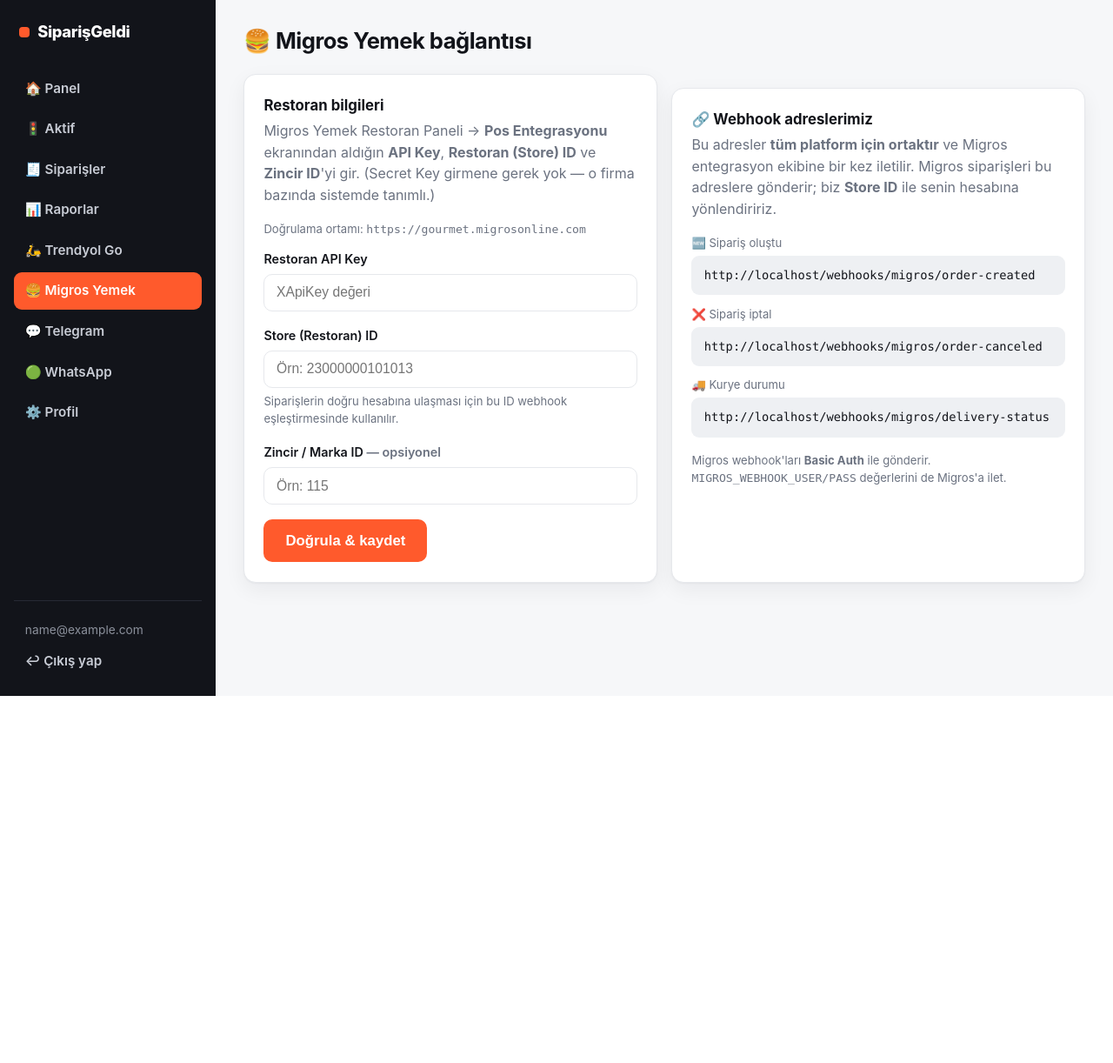
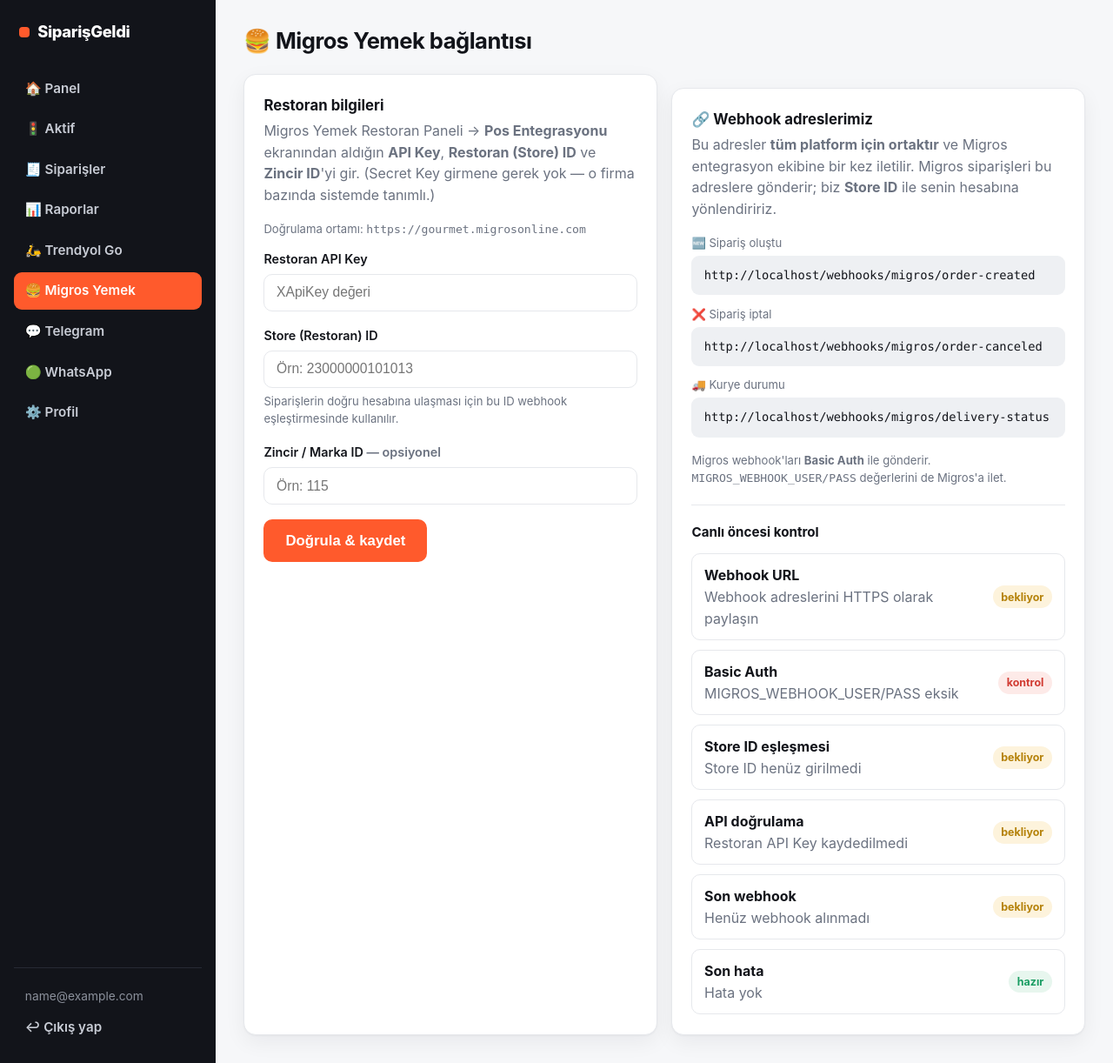
Before and after one commit to canakboyraz/siparisgeldi, a Flask app: page /panel/migros in a window 1280 px wide. Shown: the whole page at 87% size. Before the commit the page ends 800 px from the top, so only its background shows below. Run offline with Flask 3, Linux system fonts and the light colour scheme; the visitor is signed in with stand-in values (Sample User, id 1); data that the repository does not hold is empty.

Commit message:
Harden Migros go-live checks

```diff
--- a/routes/dashboard.py
+++ b/routes/dashboard.py
@@ -175,7 +175,6 @@ def trendyolgo_setup():
 @login_required
 def migros_setup():
     intg = Integration.query.filter_by(user_id=current_user.id, platform="migros").first()
-    migros_api_base = current_app.config.get("MIGROS_API_BASE")
 
     if request.method == "POST":
         api_key  = request.form.get("api_key", "").strip()
@@ -184,12 +183,16 @@ def migros_setup():
 
         if not api_key or not store_id:
             flash("Restoran API Key ve Store (Restoran) ID zorunludur.", "danger")
-            return render_template("dashboard/migros_setup.html", intg=intg,
-                                   webhook_urls=_migros_webhook_urls(),
-                                   migros_api_base=migros_api_base)
+            return render_template("dashboard/migros_setup.html", intg=intg, **_migros_setup_context(intg))
+
+        conflict = _find_migros_store_conflict(store_id, intg.id if intg else None)
+        if conflict:
+            flash("Bu Store (Restoran) ID başka bir hesapta kayıtlı. Siparişlerin yanlış hesaba düşmemesi için kayıt engellendi.", "danger")
+            return render_template("dashboard/migros_setup.html", intg=intg, **_migros_setup_context(intg))
 
         # Bağlantıyı doğrula (GetStoreGroups — şifreleme gerektirmez, sadece api key)
         secret = current_app.config.get("MIGROS_SECRET_KEY", "")
+        migros_api_base = current_app.config.get("MIGROS_API_BASE")
         ok, msg, _ = migros.test_connection(api_key, secret, migros_api_base)
 
         if not intg:
@@ -211,9 +214,70 @@ def migros_setup():
             flash("Bildirim alabilmek için Telegram'ı da bağlayın.", "warning")
         return redirect(url_for("dashboard.migros_setup"))
 
-    return render_template("dashboard/migros_setup.html", intg=intg,
-                           webhook_urls=_migros_webhook_urls(),
-                           migros_api_base=migros_api_base)
+    return render_template("dashboard/migros_setup.html", intg=intg, **_migros_setup_context(intg))
+
+
+def _find_migros_store_conflict(store_id: str, current_integration_id: int = None) -> Integration:
+    query = Integration.query.filter(
+        Integration.platform == "migros",
+        Integration.migros_store_id == str(store_id).strip(),
+    )
+    if current_integration_id:
+        query = query.filter(Integration.id != current_integration_id)
+    return query.first()
+
+
+def _migros_setup_context(intg: Integration = None) -> dict:
+    migros_api_base = current_app.config.get("MIGROS_API_BASE")
+    return {
+        "webhook_urls": _migros_webhook_urls(),
+        "migros_api_base": migros_api_base,
+        "go_live_checks": _migros_go_live_checks(intg, migros_api_base),
+    }
+
+
+def _migros_go_live_checks(intg: Integration = None, migros_api_base: str = "") -> list:
+    webhook_urls = _migros_webhook_urls()
+    auth_ready = bool(current_app.config.get("MIGROS_WEBHOOK_USER") and current_app.config.get("MIGROS_WEBHOOK_PASS"))
+    has_https = all(str(url).startswith("https://") for url in webhook_urls.values())
+    has_store_id = bool(intg and intg.migros_store_id)
+    has_api_key = bool(intg and intg._migros_api_key)
+    has_sync = bool(intg and intg.last_sync_at)
+    has_error = bool(intg and intg.last_error)
+    duplicate = _find_migros_store_conflict(intg.migros_store_id, intg.id) if has_store_id else None
+
+    return [
+        {
+            "label": "Webhook URL",
+            "state": "ok" if has_https else "warn",
+            "text": "HTTPS adresler hazır" if has_https else "Webhook adreslerini HTTPS olarak paylaşın",
+        },
+        {
+            "label": "Basic Auth",
+            "state": "ok" if auth_ready else "danger",
+            "text": "Kullanıcı/parola tanımlı" if auth_ready else "MIGROS_WEBHOOK_USER/PASS eksik",
+        },
+        {
+            "label": "Store ID eşleşmesi",
+            "state": "ok" if has_store_id and not duplicate else ("danger" if duplicate else "warn"),
+            "text": "Bu hesaba bağlı ve tekil" if has_store_id and not duplicate else ("Başka hesapta da kayıtlı" if duplicate else "Store ID henüz girilmedi"),
+        },
+        {
+            "label": "API doğrulama",
+            "state": "ok" if has_api_key else "warn",
+            "text": f"Base URL: {migros_api_base}" if has_api_key else "Restoran API Key kaydedilmedi",
+        },
+        {
+            "label": "Son webhook",
+            "state": "ok" if has_sync else "warn",
+            "text": intg.last_sync_at.strftime("%d.%m.%Y %H:%M") if has_sync else "Henüz webhook alınmadı",
+        },
+        {
+            "label": "Son hata",
+            "state": "danger" if has_error else "ok",
+            "text": intg.last_error if has_error else "Hata yok",
+        },
+    ]
 
 
 def _migros_webhook_urls():
--- a/static/css/style.css
+++ b/static/css/style.css
@@ -124,6 +124,8 @@ footer{border-top:1px solid var(--line);padding:2rem 0;color:var(--muted);font-s
 .grid-2{display:grid;grid-template-columns:1fr 1fr;gap:1rem}
 .row{display:flex;align-items:center;justify-content:space-between;gap:1rem;padding:.7rem 0;border-bottom:1px solid var(--line)}
 .row:last-child{border-bottom:none}
+.check-list{display:grid;gap:.65rem;margin-top:.8rem}
+.check-row{display:flex;align-items:center;justify-content:space-between;gap:1rem;border:1px solid var(--line);border-radius:10px;padding:.75rem .85rem;background:#fff}
 .inline{display:flex;gap:.5rem;align-items:center}
 .toggle-line{display:flex;align-items:center;gap:.6rem;padding:.4rem 0}
 .toggle-line input{width:auto}
@@ -184,4 +186,5 @@ footer{border-top:1px solid var(--line);padding:2rem 0;color:var(--muted);font-s
   .total-box{width:100%;justify-content:space-between}
   .detail-list div{display:block}
   .detail-list strong{display:block;text-align:left;max-width:100%;margin-top:.15rem}
+  .check-row{align-items:flex-start}
 }
--- a/templates/dashboard/migros_setup.html
+++ b/templates/dashboard/migros_setup.html
@@ -42,6 +42,26 @@
     <p class="hint" style="margin-top:1rem">Migros webhook'ları <b>Basic Auth</b> ile gönderir.
        <code>MIGROS_WEBHOOK_USER/PASS</code> değerlerini de Migros'a ilet.</p>
 
+    <hr style="border:none;border-top:1px solid var(--line);margin:1.2rem 0">
+    <div class="card-title" style="font-size:.95rem">Canlı öncesi kontrol</div>
+    <div class="check-list">
+      {% for check in go_live_checks %}
+      <div class="check-row">
+        <div>
+          <strong>{{ check.label }}</strong><br>
+          <span class="muted">{{ check.text }}</span>
+        </div>
+        {% if check.state == 'ok' %}
+        <span class="badge green">hazır</span>
+        {% elif check.state == 'danger' %}
+        <span class="badge red">kontrol</span>
+        {% else %}
+        <span class="badge amber">bekliyor</span>
+        {% endif %}
+      </div>
+      {% endfor %}
+    </div>
+
     {% if intg %}
     <hr style="border:none;border-top:1px solid var(--line);margin:1.2rem 0">
     <div class="card-title" style="font-size:.95rem">Bildirim tercihleri</div>
```
